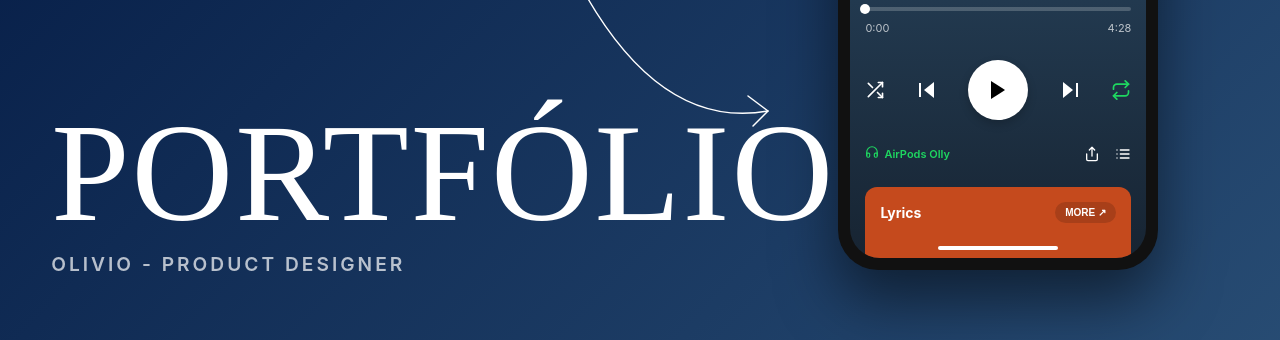
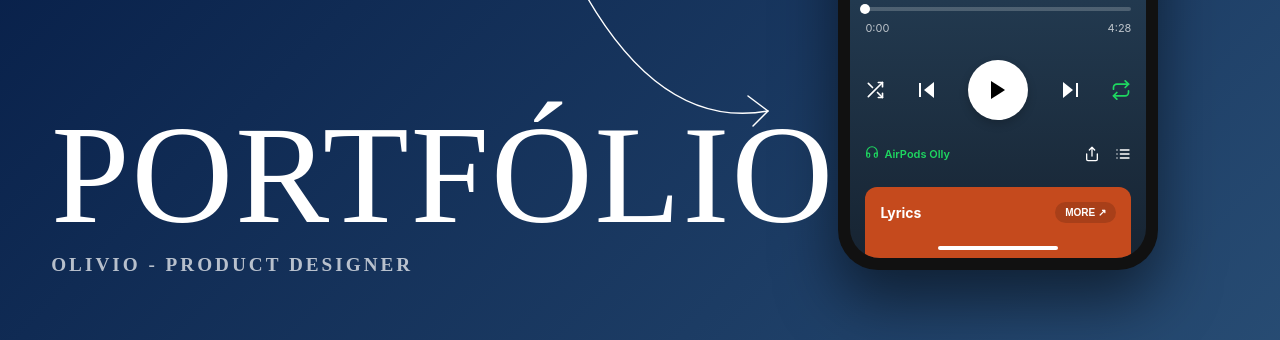
Before and after one commit to Olivio3/portfolio, a website built with Vite: page index.html in a window 1280 px wide. Shown: the part 460-800 px from the top of the page. Built offline with nearby package versions, Linux system fonts and the light colour scheme; a web font is replaced by a local one.

Commit message:
style: atualiza fonte do subtitulo para Inria Serif, igual ao título

```diff
--- a/style.css
+++ b/style.css
@@ -56,7 +56,7 @@ body {
 }
 
 .hero-subtitle {
-    font-family: var(--font-ui);
+    font-family: var(--font-heading);
     font-size: clamp(0.9rem, 1.5vw, 1.5rem);
     color: var(--color-text-muted);
     letter-spacing: 3px;
```
